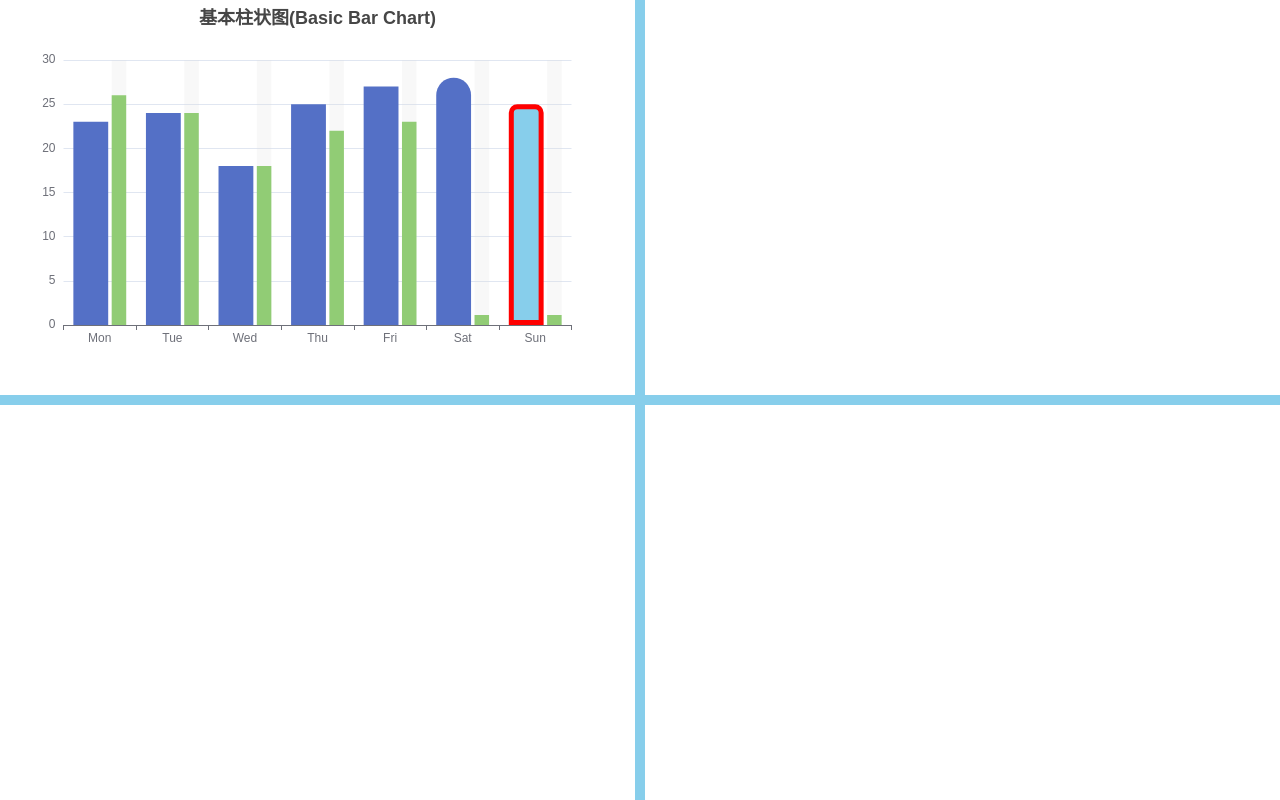
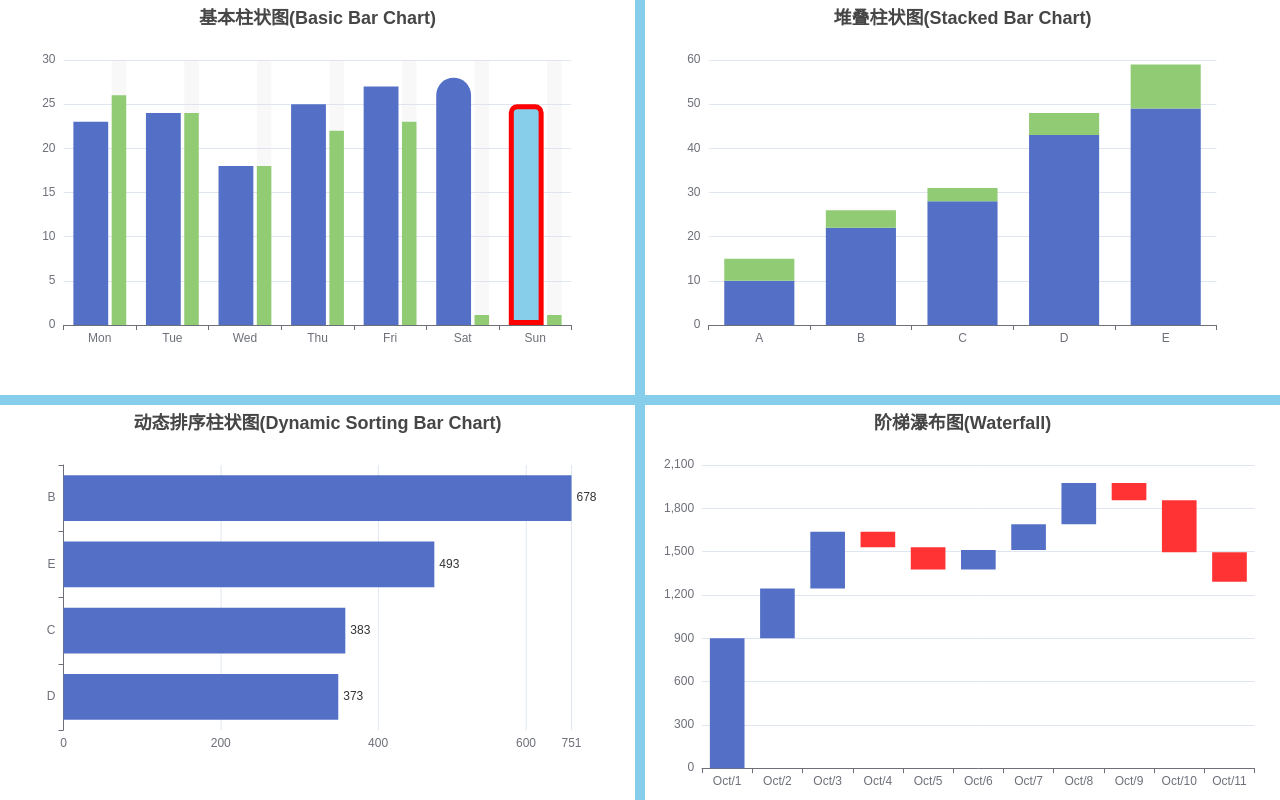
Before and after one commit to freeliu/echart-demos, a website built with Vite: page bar.html in a window 1280 px wide. Built offline with nearby package versions, Linux system fonts and the light colour scheme.

Commit message:
finish bar chart

```diff
--- a/bar.js
+++ b/bar.js
@@ -8,11 +8,13 @@ const cht4 = echarts.init(document.getElementById('ch4'))
 
 window.addEventListener('resize', function () {
   cht1.resize()
+  cht2.resize()
+  cht3.resize()
+  cht4.resize()
 })
 
 /**
- *
- * @type {import("/types/index.d.ts").ECOption}
+ * @type {import("/types").ECOption}
  */
 const options1 = {
   title: {
@@ -64,3 +66,192 @@ const options1 = {
   ]
 }
 cht1.setOption(options1)
+
+/**
+ * @type {import("/types").ECOption}
+ */
+const options2 = {
+  title: {
+    left: 'center',
+    text: '堆叠柱状图(Stacked Bar Chart)',
+    top: 5
+  },
+  xAxis: {
+    data: ['A', 'B', 'C', 'D', 'E']
+  },
+  tooltip: {
+    trigger: 'axis'
+  },
+  yAxis: {
+
+  },
+  series: [
+    {
+      data: [10, 22, 28, 43, 49],
+      name: '男',
+      type: 'bar',
+      stack: 'x'
+    },
+    {
+      data: [5, 4, 3, 5, 10],
+      type: 'bar',
+      name: '女',
+      stack: 'x'
+    }
+  ]
+}
+cht2.setOption(options2)
+
+const data = []
+for (let i = 0; i < 5; ++i) {
+  data.push(Math.round(Math.random() * 200))
+}
+
+/**
+ * @type {import("/types").ECOption}
+ */
+const options3 = {
+  title: {
+    text: '动态排序柱状图(Dynamic Sorting Bar Chart)',
+    left: 'center',
+    top: 5
+  },
+  xAxis: {
+    max: 'dataMax'
+  },
+  yAxis: {
+    type: 'category',
+    data: ['A', 'B', 'C', 'D', 'E'],
+    inverse: true,
+    animationDuration: 300,
+    animationDurationUpdate: 300,
+    max: 3 // only the largest 4 bars will be displayed
+  },
+  series: [
+    {
+      realtimeSort: true,
+      name: 'X',
+      type: 'bar',
+      data,
+      label: {
+        show: true,
+        position: 'right',
+        valueAnimation: true
+      }
+    }
+  ],
+  legend: {
+    show: false
+  },
+  animationDuration: 3000,
+  animationDurationUpdate: 3000,
+  animationEasing: 'linear',
+  animationEasingUpdate: 'linear'
+}
+
+function update () {
+  const data = options3.series[0].data
+  for (let i = 0; i < data.length; ++i) {
+    if (Math.random() > 0.9) {
+      data[i] += Math.round(Math.random() * 2000)
+    } else {
+      data[i] += Math.round(Math.random() * 200)
+    }
+  }
+  cht3.setOption(options3)
+}
+
+update()
+setInterval(function () {
+  update()
+}, 3000)
+
+const data4 = [900, 345, 393, -108, -154, 135, 178, 286, -119, -361, -203]
+const help = []
+const positive = []
+const negative = []
+for (let i = 0, sum = 0; i < data4.length; ++i) {
+  if (data4[i] >= 0) {
+    positive.push(data4[i])
+    negative.push('-')
+  } else {
+    positive.push('-')
+    negative.push(-data4[i])
+  }
+
+  if (i === 0) {
+    help.push(0)
+  } else {
+    sum += data4[i - 1]
+    if (data4[i] < 0) {
+      help.push(sum + data4[i])
+    } else {
+      help.push(sum)
+    }
+  }
+}
+
+/**
+ * @type {import('/types').ECOption}
+ */
+const options4 = {
+  title: {
+    text: '阶梯瀑布图(Waterfall)',
+    left: 'center',
+    top: 5
+  },
+  grid: {
+    left: '3%',
+    right: '4%',
+    bottom: '3%',
+    containLabel: true
+  },
+  xAxis: {
+    type: 'category',
+    splitLine: { show: false },
+    data: (function () {
+      const list = []
+      for (let i = 1; i <= 11; i++) {
+        list.push('Oct/' + i)
+      }
+      return list
+    })()
+  },
+  yAxis: {
+    type: 'value'
+  },
+  series: [
+    {
+      type: 'bar',
+      stack: 'all',
+      itemStyle: {
+        normal: {
+          barBorderColor: 'rgba(0,0,0,0)',
+          color: 'rgba(0,0,0,0)'
+        },
+        emphasis: {
+          barBorderColor: 'rgba(0,0,0,0)',
+          color: 'rgba(0,0,0,0)'
+        }
+      },
+      data: help
+    },
+    {
+      name: 'positive',
+      type: 'bar',
+      stack: 'all',
+      data: positive
+    },
+    {
+      name: 'negative',
+      type: 'bar',
+      stack: 'all',
+      data: negative,
+      itemStyle: {
+        color: '#f33'
+      }
+    }
+  ]
+}
+
+cht4.setOption(options4)
--- /dev/null
+++ b/index.js
@@ -0,0 +1 @@
+import 'normalize.css'
--- a/types/index.d.ts
+++ b/types/index.d.ts
@@ -1,4 +1,5 @@
-// ? d.ts?
+// 开发，加强代码提示用
+
 import type {
     // 系列类型的定义后缀都为 SeriesOption
     BarSeriesOption,
```
Also changed, not shown: bar.html (+0 -1 lines), index.html (+20 -3 lines).
